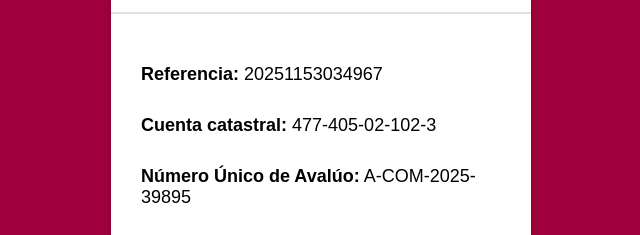
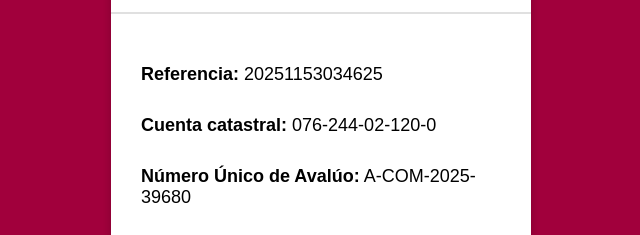
Before and after one commit to drpcsubtecatastro/.com.mx, a plain HTML site: page index.html in a window 1280 px wide. Shown: the part 188-423 px from the top of the page, 319-959 px from the left. Drawn offline with Linux system fonts and the light colour scheme.

Commit message:
Update index.html

```diff
--- a/index.html
+++ b/index.html
@@ -58,9 +58,9 @@
       <img src="https://cdn2.telediario.mx/uploads/media/2021/08/12/gobierno_de_la_ciudad_de_mexico.jpg" alt="Escudo CDMX">
       </div>
     <div class="content">
-     <tr> <p><strong>Referencia:</strong> 20251153034967</p></tr>
-      <p><strong>Cuenta catastral:</strong> 477-405-02-102-3 </p>
-      <p><strong>Número Único de Avalúo:</strong> A-COM-2025-39895</p>
+     <tr> <p><strong>Referencia:</strong> 20251153034625</p></tr>
+      <p><strong>Cuenta catastral:</strong> 076-244-02-120-0 </p>
+      <p><strong>Número Único de Avalúo:</strong> A-COM-2025-39680</p>
       <p class="resultado"><span style="font-weight: bold;">Resultado:</span> POSITIVO</p>
     </div>
     <div class="footer">
```
